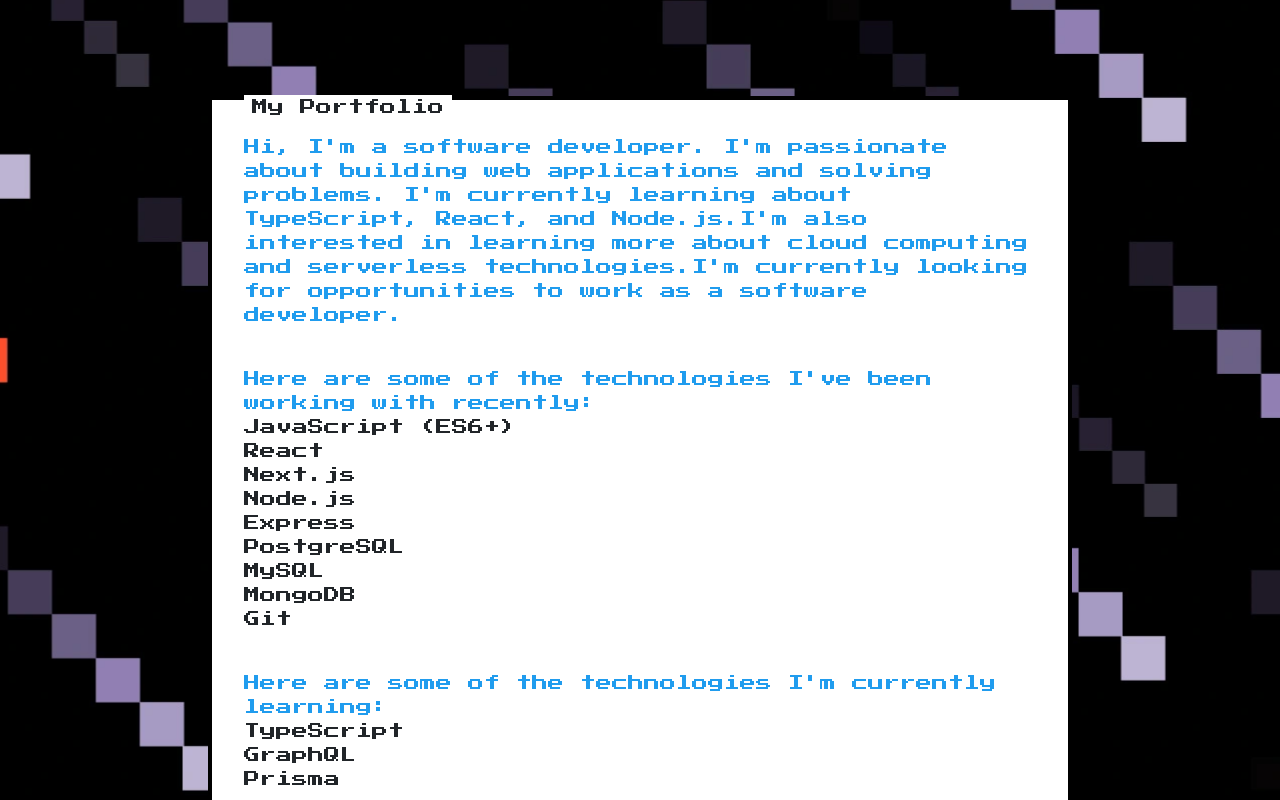
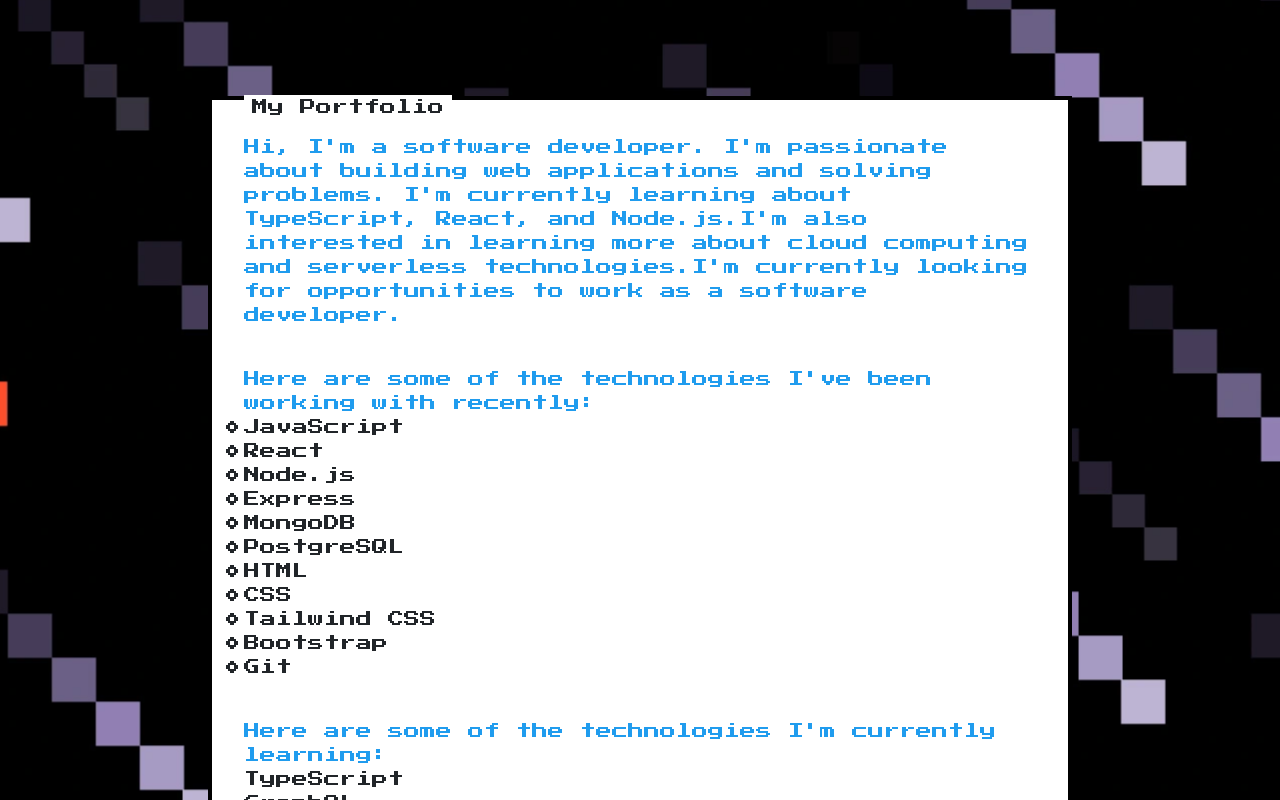
Before and after one commit to faridvatani/retro-pixel-portfolio, a Next.js app: page / in a window 1280 px wide. Shown: the top 800 px of the page. Built offline with nearby package versions, Linux system fonts and the light colour scheme.

Commit message:
feat: Add List component

```diff
--- a/src/app/page.tsx
+++ b/src/app/page.tsx
@@ -4,6 +4,7 @@
 import Dialog from "@/components/Dialog";
 import TextSpan from "@/components/TextSpan";
 import { Wrapper } from "@/components/Wrapper";
+import List from "@/components/List";
 
 export default function Home() {
   const [isDialogOpen, setIsDialogOpen] = useState(false);
@@ -15,6 +16,20 @@
   const handleCloseDialog = () => {
     setIsDialogOpen(false);
   };
+
+  const skillList = [
+    "JavaScript",
+    "React",
+    "Node.js",
+    "Express",
+    "MongoDB",
+    "PostgreSQL",
+    "HTML",
+    "CSS",
+    "Tailwind CSS",
+    "Bootstrap",
+    "Git",
+  ];
   return (
     <>
       <Dialog
@@ -46,17 +61,7 @@
               Here are some of the technologies I&apos;ve been working with
               recently:
             </TextSpan>
-            <ul>
-              <li>JavaScript (ES6+)</li>
-              <li>React</li>
-              <li>Next.js</li>
-              <li>Node.js</li>
-              <li>Express</li>
-              <li>PostgreSQL</li>
-              <li>MySQL</li>
-              <li>MongoDB</li>
-              <li>Git</li>
-            </ul>
+            <List items={skillList} type="circle" />
           </div>
           <div className="mt-10">
             <TextSpan>
--- /dev/null
+++ b/src/components/List.tsx
@@ -0,0 +1,21 @@
+import React, { FC } from "react";
+
+interface ListProps {
+  items: string[];
+  type?: "disc" | "circle";
+  className?: string;
+}
+
+const List: FC<ListProps> = ({ items, type = "disc", className = "" }) => {
+  return (
+    <div className={`lists ${className}`}>
+      <ul className={`nes-list is-${type}`}>
+        {items.map((item, index) => (
+          <li key={index}>{item}</li>
+        ))}
+      </ul>
+    </div>
+  );
+};
+
+export default List;
```
